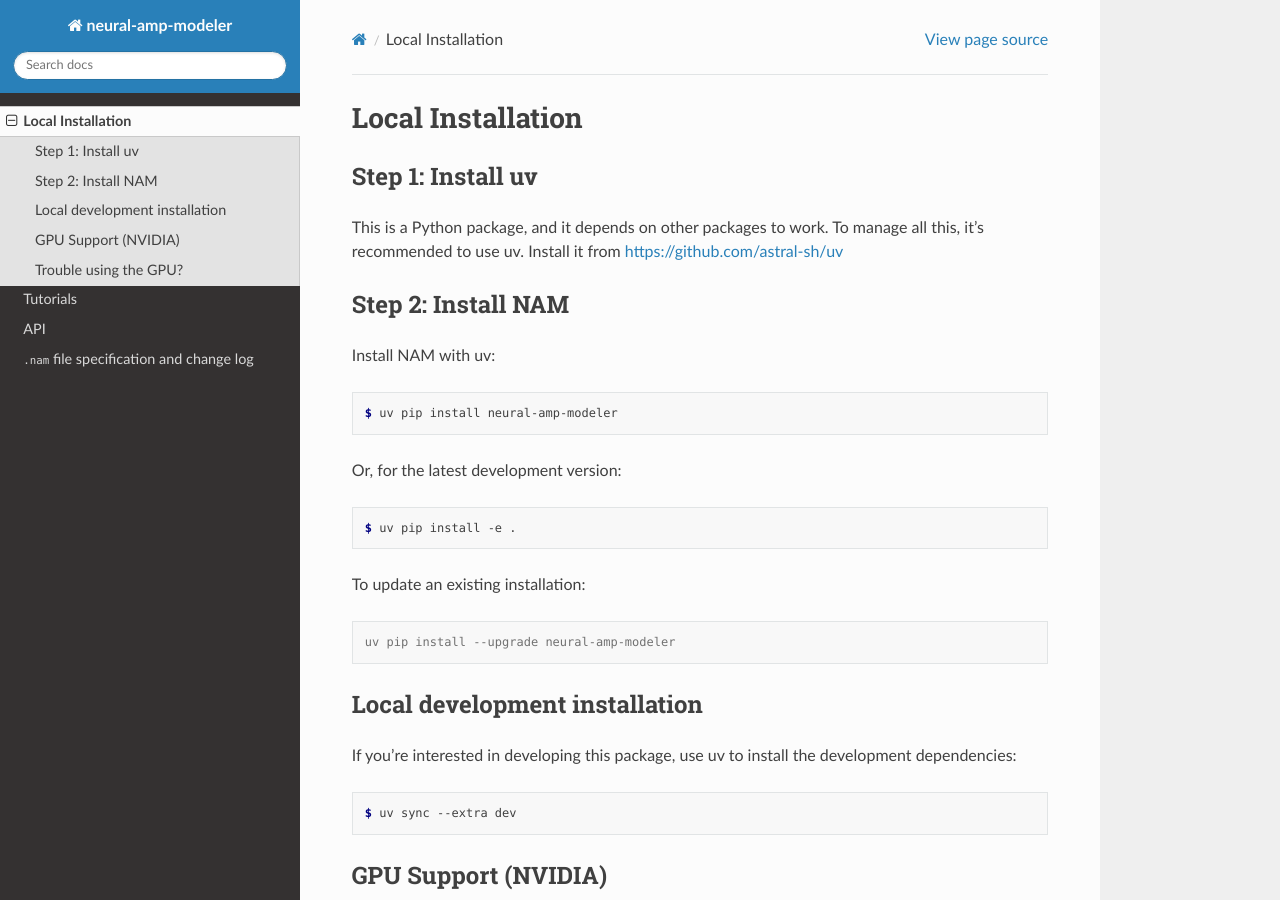
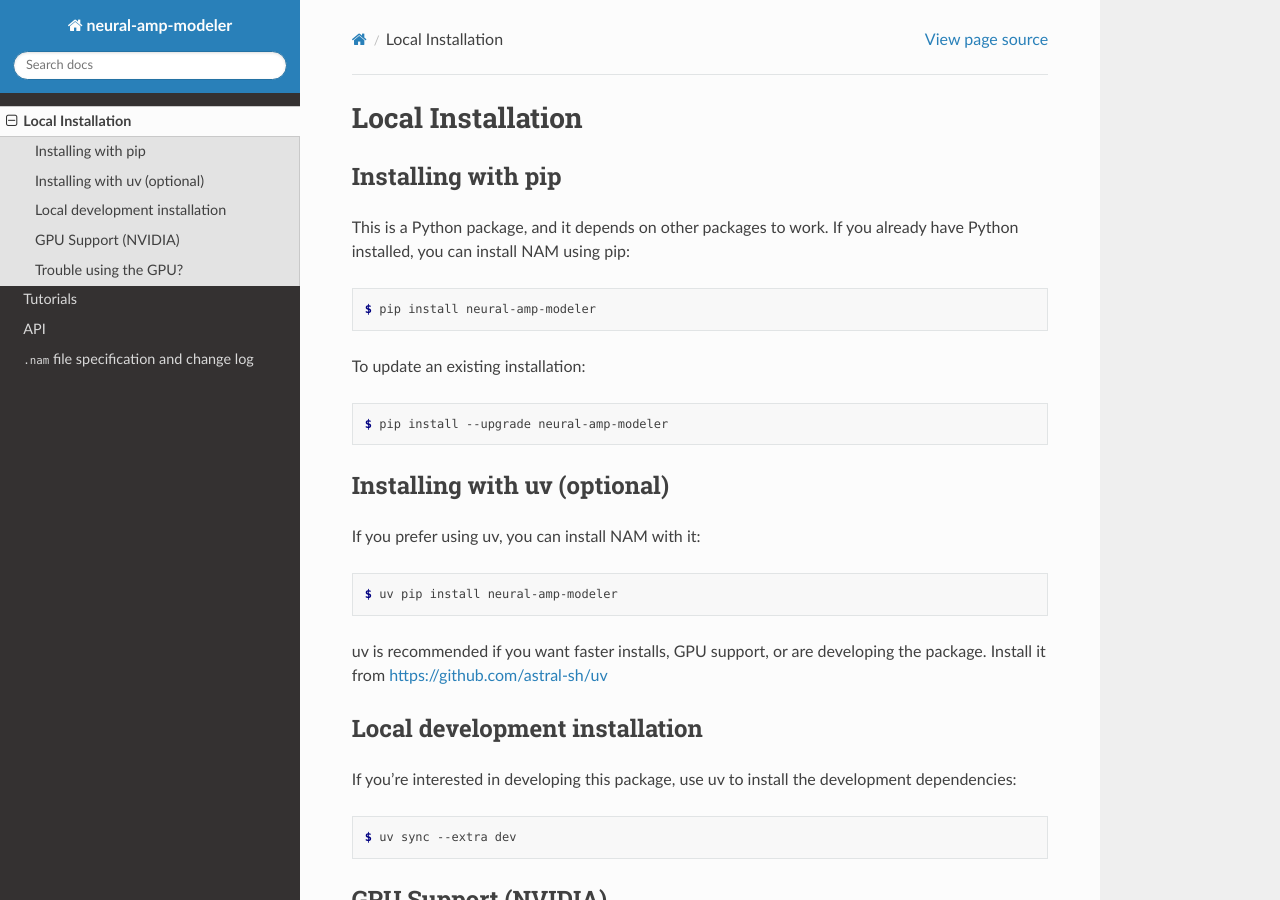
Before and after one commit to sdatkinson/neural-amp-modeler, a Sphinx documentation site: the page built from docs/source/installation.rst, in a window 1280 px wide and 900 px high. Built offline with Sphinx 7.4.7 and the Read the Docs theme 3.1.0, drawn with Linux system fonts in a browser that asks for light colours.

Commit message:
docs(environments): update docs to steer non-dev users towards pip

```diff
--- a/docs/source/installation.rst
+++ b/docs/source/installation.rst
@@ -3,36 +3,36 @@
 Local Installation
 ==================
 
-Step 1: Install uv
-^^^^^^^^^^^^^^^^^^
-
-This is a Python package, and it depends on other packages to work. To manage
-all this, it's recommended to use uv. Install it from
-https://github.com/astral-sh/uv
-
-Step 2: Install NAM
+Installing with pip
 ^^^^^^^^^^^^^^^^^^^
 
-Install NAM with uv:
+This is a Python package, and it depends on other packages to work. If you
+already have Python installed, you can install NAM using pip:
+
+.. code-block:: console
+
+   $ pip install neural-amp-modeler
+
+To update an existing installation:
+
+.. code-block:: console
+
+   $ pip install --upgrade neural-amp-modeler
+
+Installing with uv (optional)
+^^^^^^^^^^^^^^^^^^^^^^^^^^^^^
+
+If you prefer using uv, you can install NAM with it:
 
 .. code-block:: console
 
    $ uv pip install neural-amp-modeler
 
-Or, for the latest development version:
-
-.. code-block:: console
-
-   $ uv pip install -e .
-
-To update an existing installation:
-
-.. code-block:: console
-
-   uv pip install --upgrade neural-amp-modeler
+uv is recommended if you want faster installs, GPU support, or are developing
+the package. Install it from https://github.com/astral-sh/uv
 
 Local development installation
-^^^^^^^^^^^^^^^^^^^^^^^^^^^^^
+^^^^^^^^^^^^^^^^^^^^^^^^^^^^^^
 
 If you're interested in developing this package, use uv to install the
 development dependencies:
```
